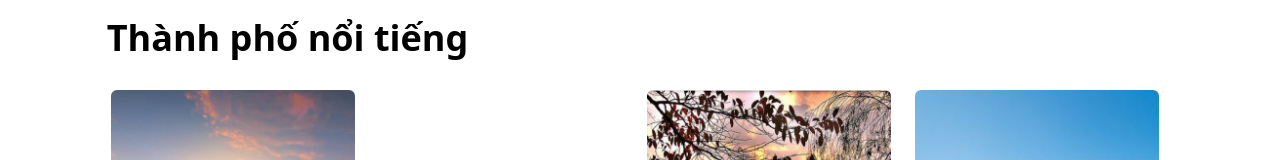
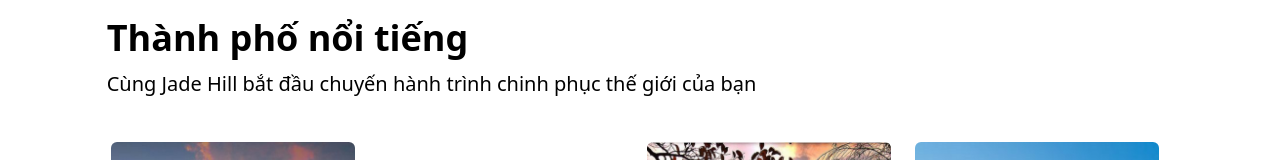
Before and after one commit to Phucbuaneee08/JHHomestay-FE, a React (Create React App) app: page /homepage in a window 1280 px wide. Shown: the part 790-950 px from the top of the page. Built offline with nearby package versions, Linux system fonts and the light colour scheme.

Commit message:
QA: theme subcontent cho City

```diff
--- a/src/components/homepage/FamousCity.js
+++ b/src/components/homepage/FamousCity.js
@@ -25,6 +25,7 @@ function FamousCity() {
     return (
         <div className="container mx-auto pt-16 max-w-3/4 md:max-w-5/6">
             <p className="md:text-4xl text-base font-bold"> Thành phố nổi tiếng </p>
+            <p className="md:text-xl text-base my-3"> Cùng Jade Hill bắt đầu chuyến hành trình chinh phục thế giới của bạn </p>
             <div className="flex items-center justify-center w-full h-full py-6 md:py-8">
                 {/* Carousel for very large size devices */}
                 <CarouselProvider className="2xl:block hidden" naturalSlideWidth={100} isIntrinsicHeight={true} totalSlides={7} visibleSlides={5} step={1} infinite={true}>
```
